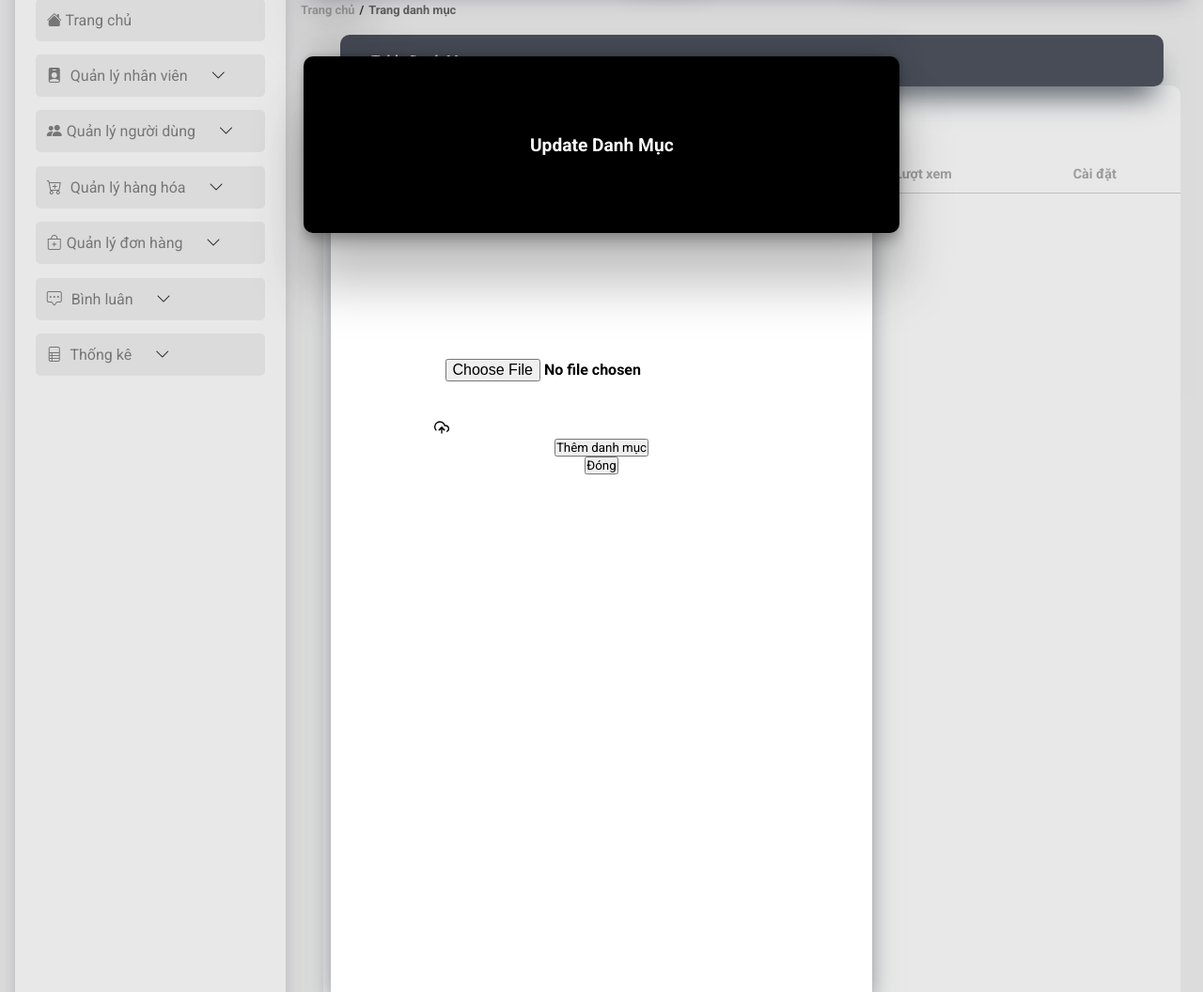
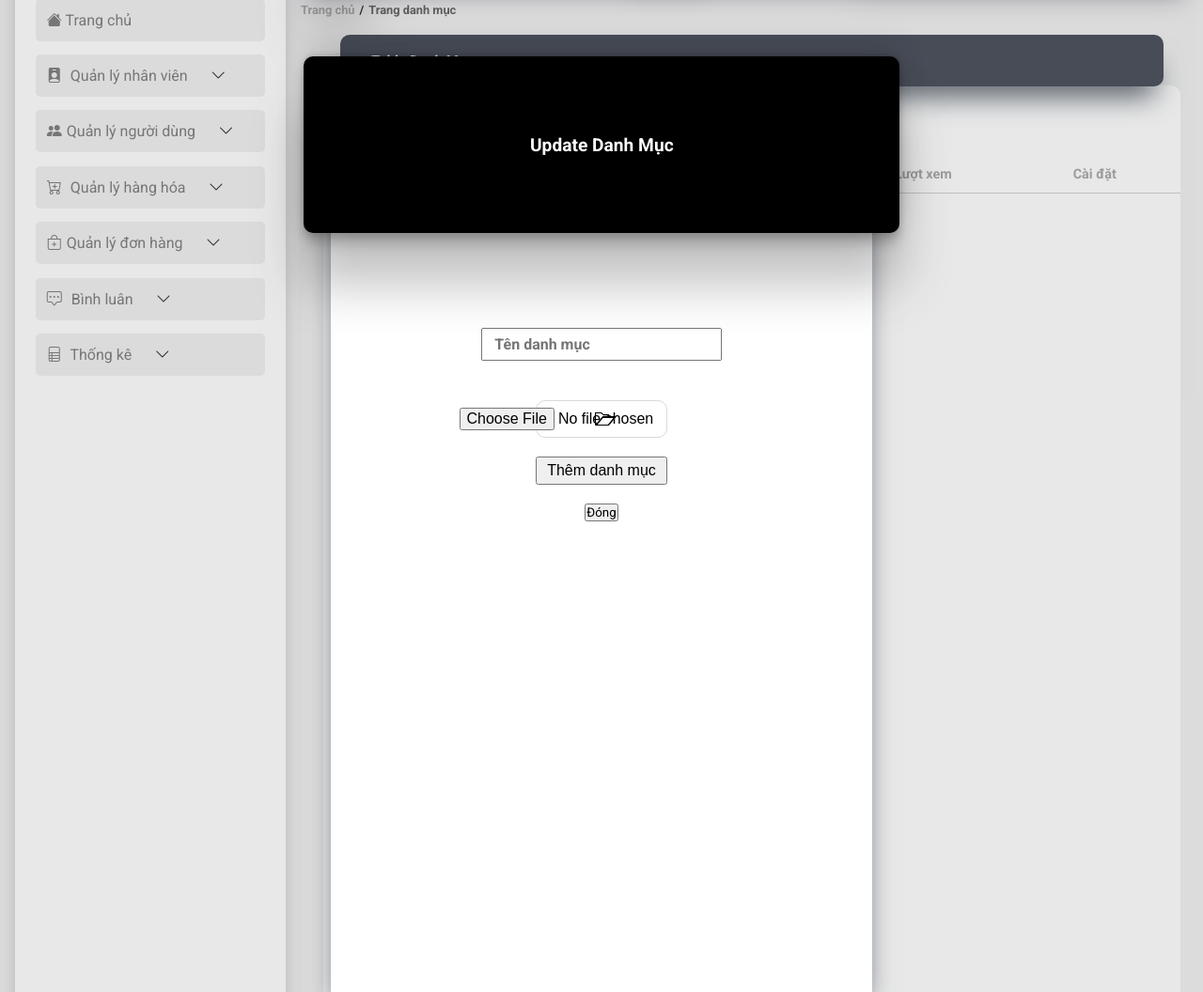
Before and after one commit to luonggiahuysoi/QuanLyBanHangNienLuan02, a PHP site: page /app/index.php?act=danhmuc in a window 1280 px wide. Shown: the part 85-1141 px from the top of the page at 94% size. Run offline with PHP 8.4, Linux system fonts and the light colour scheme; data that the repository does not hold is empty.

Commit message:
them code

```diff
--- a/app/view/danhmuc/danhmuc.php
+++ b/app/view/danhmuc/danhmuc.php
@@ -185,10 +185,20 @@ foreach ($HienDanhMuc as $HienDanhMucc) {
             <p>Update Danh Mục</p>
         </div>
         <div class="updatdm_content">
-        <div class="input-div">
-  <input class="input" name="file" type="file">
-<svg xmlns="http://www.w3.org/2000/svg" width="1em" height="1em" stroke-linejoin="round" stroke-linecap="round" viewBox="0 0 24 24" stroke-width="2" fill="none" stroke="currentColor" class="icon"><polyline points="16 16 12 12 8 16"></polyline><line y2="21" x2="12" y1="12" x1="12"></line><path d="M20.39 18.39A5 5 0 0 0 18 9h-1.26A8 8 0 1 0 3 16.3"></path><polyline points="16 16 12 12 8 16"></polyline></svg>
-</div>
+            <input type="text" name="" id="" placeholder="Tên danh mục">
+            <div class="updatedm_img">
+                <button class="open-file">
+                    <span class="file-wrapper">
+                        <svg xmlns="http://www.w3.org/2000/svg" fill="none" viewBox="0 0 71 67">
+                            <path stroke-width="5" stroke="black"
+                                d="M41.7322 11.7678L42.4645 12.5H43.5H68.5V64.5H2.5V2.5H32.4645L41.7322 11.7678Z">
+                            </path>
+                        </svg>
+                        <span class="file-front"></span>
+                    </span>
+                    <input style="displa;" type="file" name="" id="">
+                    <input type="hidden">
+                </button>
             </div>
             <input type="button" value="Thêm danh mục">
             <input type="button" value="Đóng">
```
